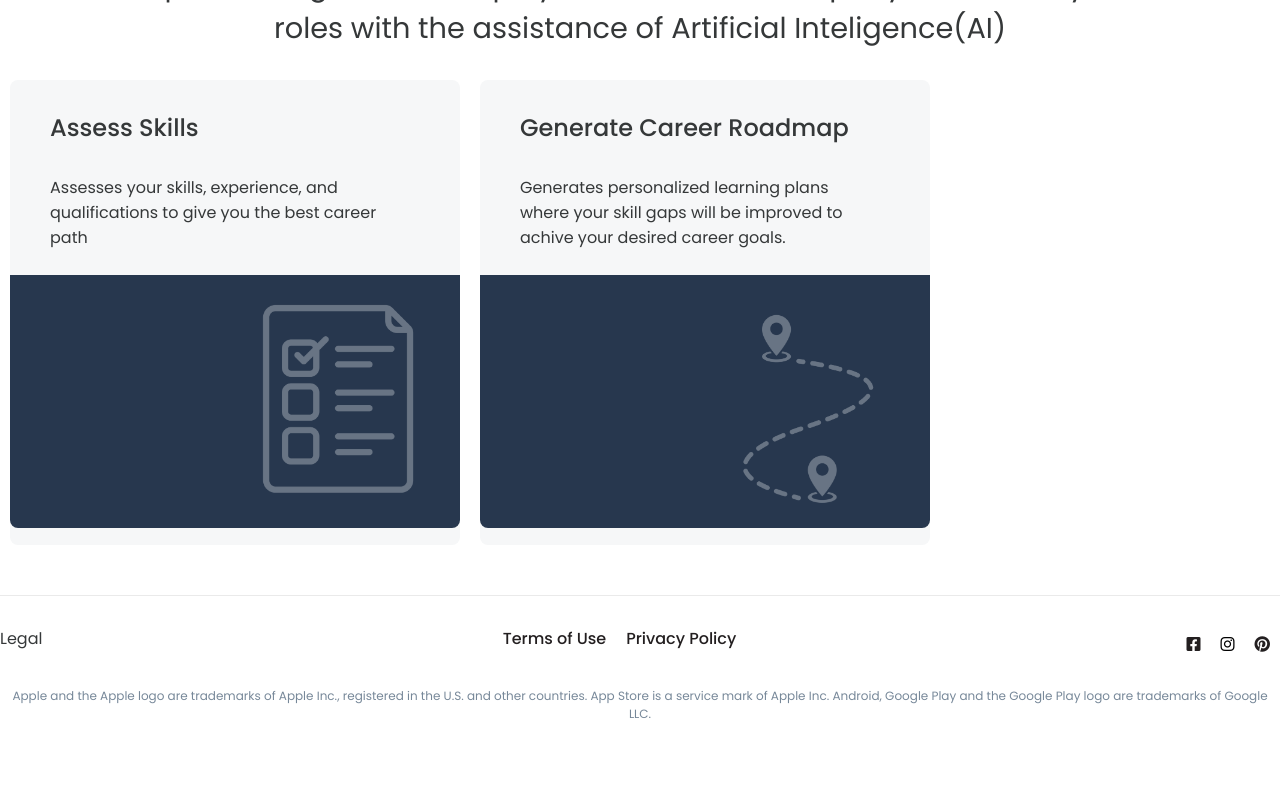
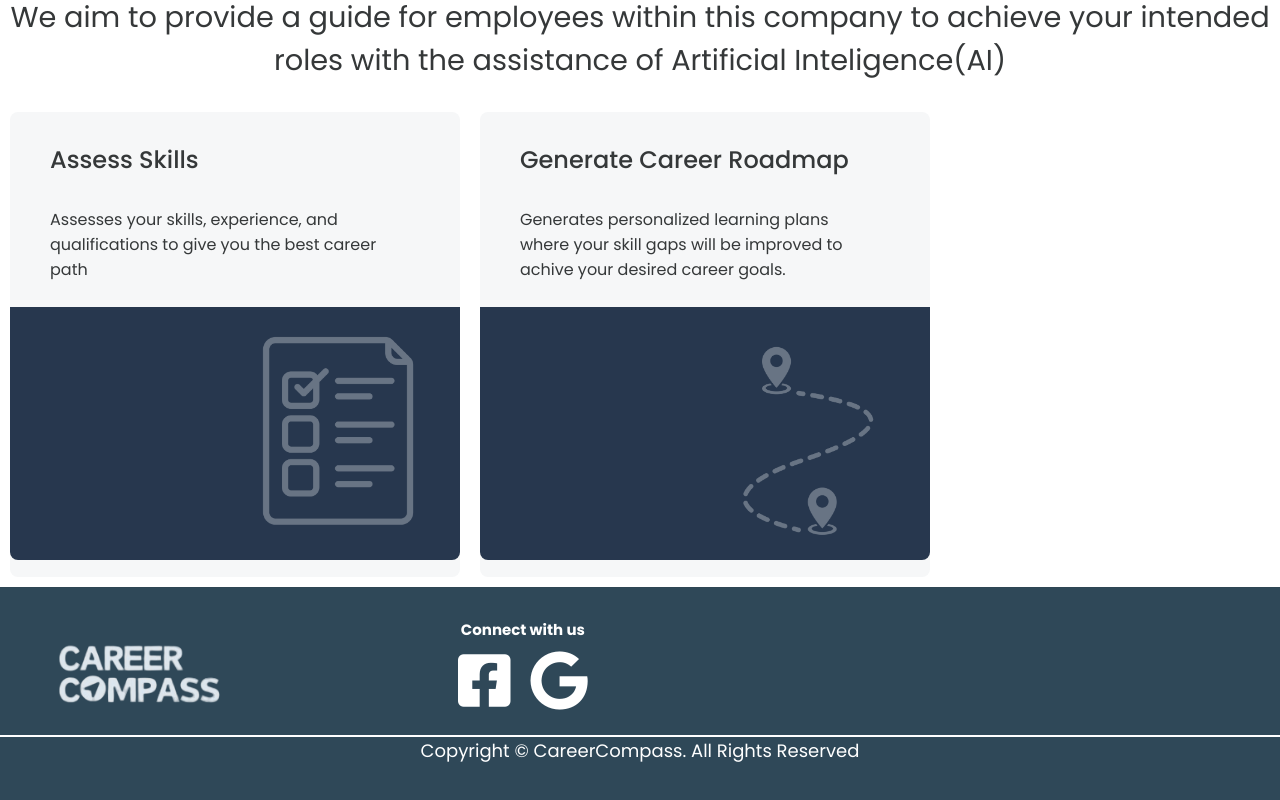
Before and after one commit to Roonaaan/CareerCompass, a React (Vite) app: page / in a window 1280 px wide. Shown: the part 694-1494 px from the top of the page. Before the commit the page ends 1442 px from the top, so only its background shows below. Built offline with nearby package versions, Linux system fonts and the light colour scheme.

Commit message:
Landing Page - Revisions

```diff
--- a/src/landing/Home.jsx
+++ b/src/landing/Home.jsx
@@ -7,6 +7,7 @@ import './styles/Home.css'
 
 //images
 import logo from '../assets/final-topright-logo.png'
+import footerlogo from '../assets/footerLogo.png'
 
 const Home = () => {
     const Logo = logo;
@@ -19,14 +20,19 @@ const Home = () => {
         navigate('/About')
     }
 
+    const handleHomeClick = () => {
+        navigate('/')
+    }
+
     return (
         <>
             {/* Navigation Bar */}
             <nav className="navbarWrapper">
                 <div className="navbarInner">
                     <div className="navLeft">
-                        <img src={Logo} alt="logo" className="brand" />
+                        <img src={Logo} alt="logo" className="brand" onClick={handleHomeClick} />
                     </div>
+                    {/* Login and About Header
                     <div className="navRight">
                         <button className="about" onClick={handleAboutClick}>
                             About Us
@@ -35,6 +41,7 @@ const Home = () => {
                             Log In
                         </button>
                     </div>
+                    */}
                 </div>
             </nav>
             {/* End of Navigation Bar */}
@@ -61,7 +68,7 @@ const Home = () => {
             {/* Features */}
             <div className="featuresWrapper">
                 <div className="featuresHeading">
-                    <p> Main Features</p>
+                    <p className="featureTitle"> Main Features</p>
                     <p classname="featureDesc">
                         We aim to provide a guide for employees within this company to achieve your
                         intended roles with the assistance of Artificial Inteligence(AI)
@@ -96,40 +103,29 @@ const Home = () => {
             <nav className="footerNavbarWrapper">
                 <div className="footerNavbarColumn">
                     <div className="footerNavbarInner">
-                        <div className="footerNavleft">Legal</div>
-                        <div>
-                            <a href="/" className="footerNavLink">
-                                Terms of Use
-                            </a>
-                            <a href="/" className="footerNavLink">
-                                Privacy Policy
-                            </a>
+                        <div className="footerNavleft">
+                            <img src={footerlogo} alt="Logo" className="footerLogo" onClick={handleHomeClick} />
                         </div>
+                        <div className="footerConnect">
+                            <h1> Connect with us </h1>
                             <div>
                                 <span>
-                                <a href="#facebook" className="fab fa-facebook-square">
-                                    {" "}
+                                    <a href="#facebook" className="fab fa-facebook-square fa-6x" style={{color: 'white'}}>
+                                        {''}
                                     </a>
                                 </span>
                                 <span>
-                                <a href="#instagram" className="fab fa-instagram" style={{ color: "black" }}>
-                                    {" "}
-                                </a>
-                            </span>
-                            <span>
-                                <a href="#pinterest" className="fab fa-pinterest">
-                                    {" "}
+                                    <a href="#facebook" className="fab fa-google fa-6x" style={{color: 'white'}}>
+                                        {''}
                                     </a>
                                 </span>
                             </div>
-                        {/* </div> */}
                         </div>
+                    </div>
+                    <div className="underline" />
                     <div className="footerText">
-                        <p>
-                            Apple and the Apple logo are trademarks of Apple Inc., registered in
-                            the U.S. and other countries. App Store is a service mark of Apple
-                            Inc. Android, Google Play and the Google Play logo are trademarks of
-                            Google LLC.
+                        <p className="footerTextCopyright">
+                            Copyright &#169; CareerCompass. All Rights Reserved
                         </p>
                     </div>
                 </div>
--- a/src/landing/styles/Home.css
+++ b/src/landing/styles/Home.css
@@ -266,6 +266,11 @@
   text-align: center;
 }
 
+.featureTitle{
+  font-size: 50px;
+  font-weight: 600;
+}
+
 .featureDesc{
   margin: 7px 10px 30px 10px;
   font-size: 1.2rem;
@@ -367,8 +372,10 @@
 
 /* Footer */
 .footerNavbarWrapper {
+  bottom: 0;
   width: 100%;
-  margin: 50px 0 25px 0;
+  margin-top: 10px;
+  background-color: #2F4858;
 }
 
 .footerNavbarColumn {
@@ -378,8 +385,7 @@
 }
 
 .footerNavbarInner {
-  justify-content: space-between;
-  margin-top: 30px;
+  margin: 30px 0 0 ;
   width: 100%;
   display: flex;
   flex-wrap: wrap;
@@ -391,24 +397,37 @@
   align-self: center;
 }
 
-.footerNavRight {
-  justify-content: space-between;
+.footerLogo{
+  width: 180px;
+  cursor: pointer;
+  margin: 15px 49px;
 }
 
-.footerNavLink {
-  margin-left: 20px;
-  color: #231f20;
-  font-weight: 500;
+.footerConnect{
+  display: flex;
+  color: white;
+  font-size: 10px;
+  align-items: center;
+  flex-direction: column;
+  margin-left: 170px;
+}
+
+.underline{
+  border-style: solid;
+  border-width: 1px;
+  border-color: white;
 }
 
 .footerText {
-  margin: 25px 0 0;
   width: 100%;
   height: 100%;
   text-align: center;
-  color: lightslategrey;
-  font-size: 12px;
+  color: white;
+  font-size: 18px;
+}
 
+.footerTextCopyright{
+  padding-bottom: 50px;
 }
 
 @media (max-width: 600px) {
```
Also changed, not shown: src/assets/footerlogo.png (added). Lines whose indentation alone changed are shown as unchanged.
